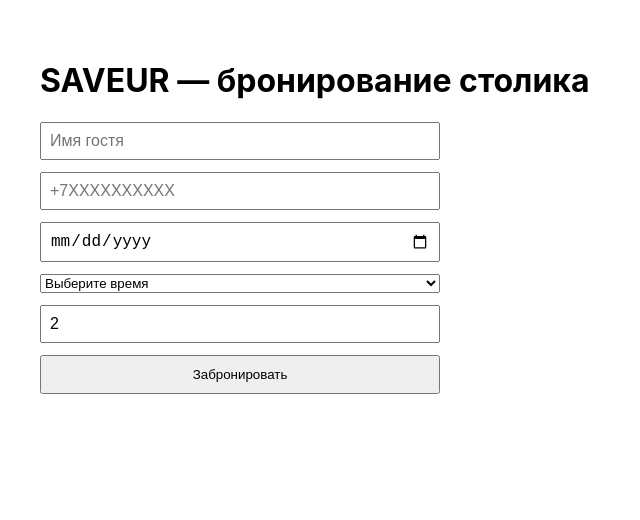
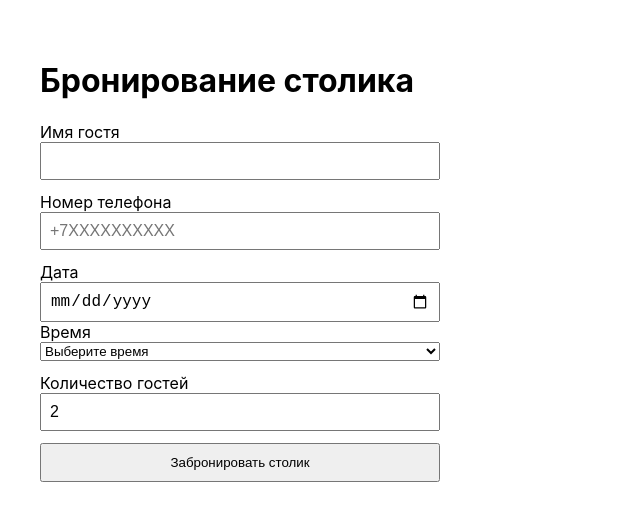
Before and after one commit to RedStrikeRF/test-task-SAVEUR, a Next.js app: page / in a window 1280 px wide. Shown: the top 520 px of the page, without its empty margins (0-640 px from the left). Built offline with nearby package versions, Linux system fonts and the light colour scheme.

Commit message:
имитация отправки формы через setTimeout + состояние loading/success

```diff
--- a/src/components/BookingForm.tsx
+++ b/src/components/BookingForm.tsx
@@ -1,85 +1,97 @@
 import { FormEvent, useState } from 'react';
-import {
-  TIME_SLOTS,
-  validateDate,
-  validateGuests,
-  validateName,
-  validatePhone,
-  validateTime,
-} from '@/utils/validation';
+import { BookingFormData, BookingFormErrors } from '@/types/booking';
+import { TIME_SLOTS, validateBookingForm } from '@/utils/validation';
 import styles from './BookingForm.module.css';
 
-export default function BookingForm() {
-  const [name, setName] = useState('');
-  const [phone, setPhone] = useState('');
-  const [date, setDate] = useState('');
-  const [time, setTime] = useState('');
-  const [guests, setGuests] = useState(2);
+interface BookingFormProps {
+  onSubmit: (data: BookingFormData) => void;
+  isSubmitting: boolean;
+}
 
-  const [nameError, setNameError] = useState<string | null>(null);
-  const [phoneError, setPhoneError] = useState<string | null>(null);
-  const [dateError, setDateError] = useState<string | null>(null);
-  const [timeError, setTimeError] = useState<string | null>(null);
-  const [guestsError, setGuestsError] = useState<string | null>(null);
+const emptyFormData: BookingFormData = {
+  name: '',
+  phone: '',
+  date: '',
+  time: '',
+  guests: 2,
+};
 
-  const handleSubmit = (e: FormEvent) => {
+export default function BookingForm({ onSubmit, isSubmitting }: BookingFormProps) {
+  const [formData, setFormData] = useState<BookingFormData>(emptyFormData);
+  const [errors, setErrors] = useState<BookingFormErrors>({});
+
+  const handleChange = (field: keyof BookingFormData, value: string | number) => {
+    setFormData((prev) => ({ ...prev, [field]: value }));
+  };
+
+  const handleBlur = () => {
+    setErrors(validateBookingForm(formData));
+  };
+
+  const handleSubmit = (e: FormEvent<HTMLFormElement>) => {
     e.preventDefault();
 
-    const nErr = validateName(name);
-    const pErr = validatePhone(phone);
-    const dErr = validateDate(date);
-    const tErr = validateTime(time);
-    const gErr = validateGuests(guests);
+    const formErrors = validateBookingForm(formData);
+    setErrors(formErrors);
 
-    setNameError(nErr);
-    setPhoneError(pErr);
-    setDateError(dErr);
-    setTimeError(tErr);
-    setGuestsError(gErr);
-
-    if (!nErr && !pErr && !dErr && !tErr && !gErr) {
-      console.log({ name, phone, date, time, guests });
+    if (Object.keys(formErrors).length === 0) {
+      onSubmit(formData);
     }
   };
 
   return (
-    <form className={styles.form} onSubmit={handleSubmit}>
+    <div className={styles.card}>
+      <h1 className={styles.title}>Бронирование столика</h1>
+
+      <form className={styles.form} onSubmit={handleSubmit} noValidate>
         <div className={styles.field}>
+          <label className={styles.label}>Имя гостя</label>
           <input
-          value={name}
-          onChange={(e) => setName(e.target.value)}
-          onBlur={() => setNameError(validateName(name))}
-          placeholder="Имя гостя"
+            className={`${styles.input} ${errors.name ? styles.inputError : ''}`}
+            value={formData.name}
+            onChange={(e) => handleChange('name', e.target.value)}
+            onBlur={handleBlur}
+            disabled={isSubmitting}
           />
-        {nameError && <p className={styles.error}>{nameError}</p>}
+          {errors.name && <p className={styles.errorText}>{errors.name}</p>}
         </div>
 
         <div className={styles.field}>
+          <label className={styles.label}>Номер телефона</label>
           <input
-          value={phone}
-          onChange={(e) => setPhone(e.target.value)}
-          onBlur={() => setPhoneError(validatePhone(phone))}
+            className={`${styles.input} ${errors.phone ? styles.inputError : ''}`}
+            value={formData.phone}
             placeholder="+7XXXXXXXXXX"
+            onChange={(e) => handleChange('phone', e.target.value)}
+            onBlur={handleBlur}
+            disabled={isSubmitting}
           />
-        {phoneError && <p className={styles.error}>{phoneError}</p>}
+          {errors.phone && <p className={styles.errorText}>{errors.phone}</p>}
+        </div>
+
+        <div className={styles.row}>
+          <div className={styles.field}>
+            <label className={styles.label}>Дата</label>
+            <input
+              className={`${styles.input} ${errors.date ? styles.inputError : ''}`}
+              type="date"
+              min={new Date().toISOString().split('T')[0]}
+              value={formData.date}
+              onChange={(e) => handleChange('date', e.target.value)}
+              onBlur={handleBlur}
+              disabled={isSubmitting}
+            />
+            {errors.date && <p className={styles.errorText}>{errors.date}</p>}
           </div>
 
           <div className={styles.field}>
-        <input
-          type="date"
-          value={date}
-          min={new Date().toISOString().split('T')[0]}
-          onChange={(e) => setDate(e.target.value)}
-          onBlur={() => setDateError(validateDate(date))}
-        />
-        {dateError && <p className={styles.error}>{dateError}</p>}
-      </div>
-
-      <div className={styles.field}>
+            <label className={styles.label}>Время</label>
             <select
-          value={time}
-          onChange={(e) => setTime(e.target.value)}
-          onBlur={() => setTimeError(validateTime(time))}
+              className={`${styles.select} ${errors.time ? styles.inputError : ''}`}
+              value={formData.time}
+              onChange={(e) => handleChange('time', e.target.value)}
+              onBlur={handleBlur}
+              disabled={isSubmitting}
             >
               <option value="">Выберите время</option>
               {TIME_SLOTS.map((slot) => (
@@ -88,20 +100,29 @@
                 </option>
               ))}
             </select>
-        {timeError && <p className={styles.error}>{timeError}</p>}
+            {errors.time && <p className={styles.errorText}>{errors.time}</p>}
+          </div>
         </div>
 
         <div className={styles.field}>
+          <label className={styles.label}>Количество гостей</label>
           <input
+            className={`${styles.input} ${errors.guests ? styles.inputError : ''}`}
             type="number"
-          value={guests}
-          onChange={(e) => setGuests(Number(e.target.value))}
-          onBlur={() => setGuestsError(validateGuests(guests))}
+            min={1}
+            max={12}
+            value={formData.guests}
+            onChange={(e) => handleChange('guests', Number(e.target.value))}
+            onBlur={handleBlur}
+            disabled={isSubmitting}
           />
-        {guestsError && <p className={styles.error}>{guestsError}</p>}
+          {errors.guests && <p className={styles.errorText}>{errors.guests}</p>}
         </div>
 
-      <button type="submit">Забронировать</button>
+        <button className={styles.submitButton} type="submit" disabled={isSubmitting}>
+          {isSubmitting ? 'Бронирую...' : 'Забронировать столик'}
+        </button>
       </form>
+    </div>
   );
 }
--- a/src/pages/index.tsx
+++ b/src/pages/index.tsx
@@ -1,10 +1,32 @@
+import { useState } from 'react';
 import BookingForm from '@/components/BookingForm';
+import ConfirmationScreen from '@/components/ConfirmationScreen';
+import { BookingFormData, BookingStatus } from '@/types/booking';
 
 export default function Home() {
+  const [status, setStatus] = useState<BookingStatus>('idle');
+  const [booking, setBooking] = useState<BookingFormData | null>(null);
+
+  const handleSubmit = (data: BookingFormData) => {
+    setStatus('loading');
+    setTimeout(() => {
+      setBooking(data);
+      setStatus('success');
+    }, 1500);
+  };
+
+  const handleReset = () => {
+    setBooking(null);
+    setStatus('idle');
+  };
+
   return (
     <main style={{ padding: 40 }}>
-      <h1>SAVEUR — бронирование столика</h1>
-      <BookingForm />
+      {status === 'success' && booking ? (
+        <ConfirmationScreen booking={booking} onReset={handleReset} />
+      ) : (
+        <BookingForm onSubmit={handleSubmit} isSubmitting={status === 'loading'} />
+      )}
     </main>
   );
 }
--- a/src/types/booking.ts
+++ b/src/types/booking.ts
@@ -5,3 +5,7 @@
   time: string;
   guests: number;
 }
+
+export type BookingStatus = 'idle' | 'loading' | 'success';
+
+export type BookingFormErrors = Partial<Record<keyof BookingFormData, string>>;
--- a/src/utils/validation.ts
+++ b/src/utils/validation.ts
@@ -1,3 +1,5 @@
+import { BookingFormData, BookingFormErrors } from '@/types/booking';
+
 export function validateName(value: string): string | null {
   if (value.trim().length < 2) {
     return 'Введите имя (минимум 2 символа)';
@@ -49,3 +51,24 @@
   }
   return null;
 }
+
+export function validateBookingForm(data: BookingFormData): BookingFormErrors {
+  const errors: BookingFormErrors = {};
+
+  const nameError = validateName(data.name);
+  if (nameError) errors.name = nameError;
+
+  const phoneError = validatePhone(data.phone);
+  if (phoneError) errors.phone = phoneError;
+
+  const dateError = validateDate(data.date);
+  if (dateError) errors.date = dateError;
+
+  const timeError = validateTime(data.time);
+  if (timeError) errors.time = timeError;
+
+  const guestsError = validateGuests(data.guests);
+  if (guestsError) errors.guests = guestsError;
+
+  return errors;
+}
```
Lines whose indentation alone changed are shown as unchanged.
